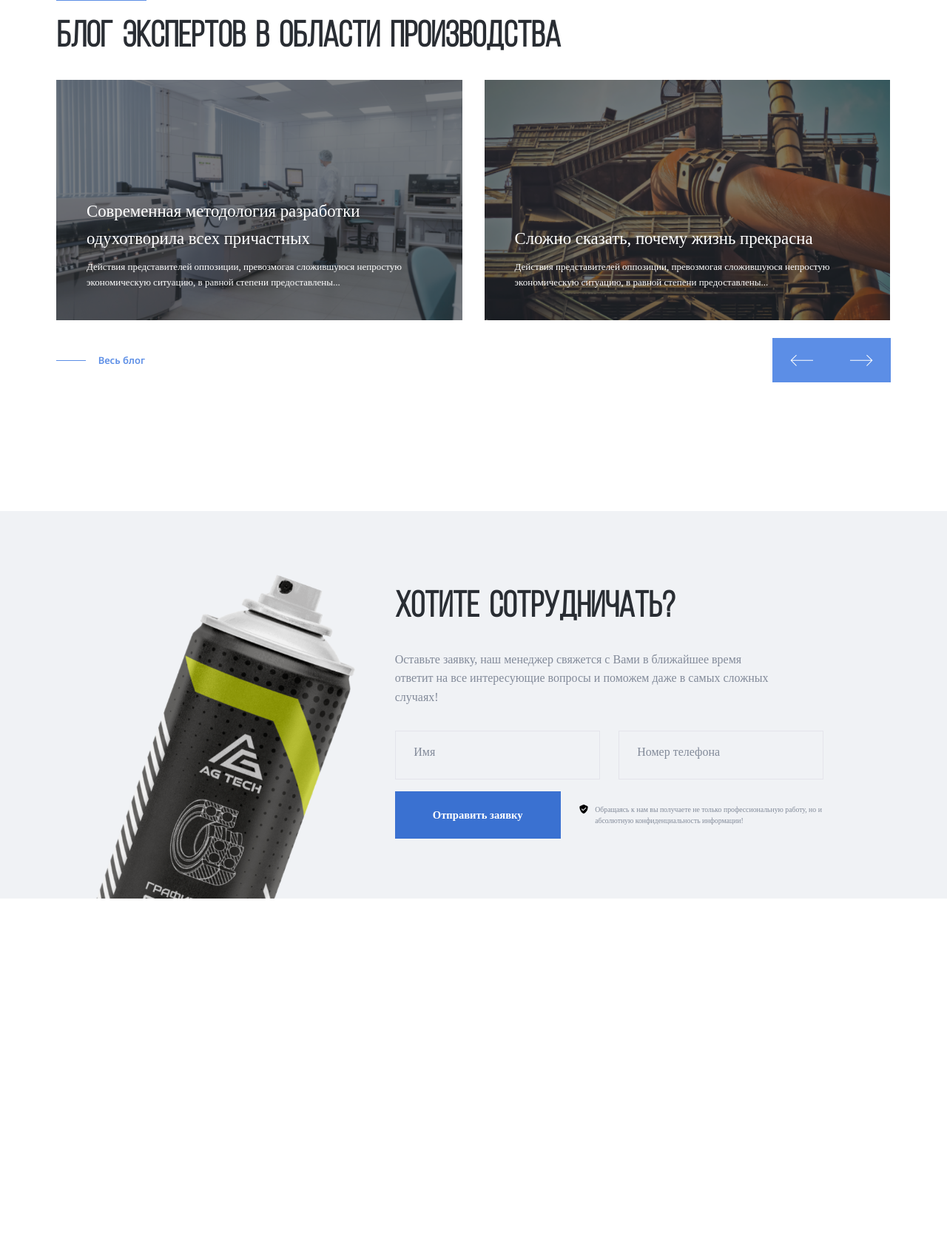
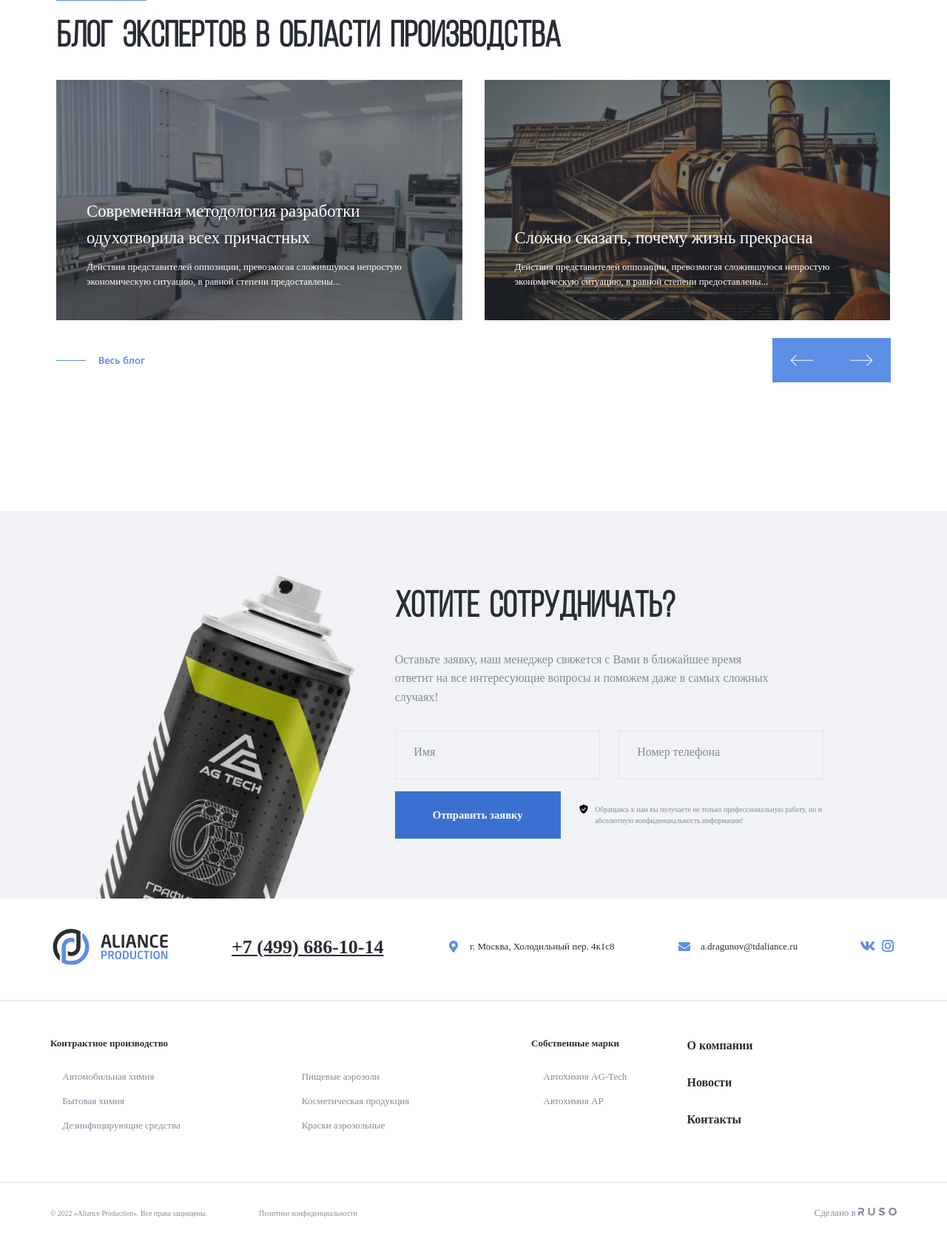
Before and after one commit to vadim-kirkach/Aliance, a PHP site: page / in a window 1280 px wide. Shown: the part 4392-6066 px from the top of the page at 74% size. Before the commit the page ends 5607 px from the top, so only its background shows below. Run offline with PHP 8.4, Linux system fonts and the light colour scheme.

Commit message:
add: footer

```diff
--- a/css/style.css
+++ b/css/style.css
@@ -859,6 +859,122 @@ font-weight: 400;
 line-height: 160%;
  }
 
+ .footer-top {
+  padding-top: 3.125rem;
+  padding-bottom: 3.125rem;
+  display: flex;
+  align-items: center;
+  justify-content: space-between;
+ }
+
+ .footer-logo {
+  width: 12.5rem;
+  height: 3.75rem;
+ }
+
+ .footer-info {
+  display: flex;
+  align-items: center;
+  text-decoration: none;
+  font-style: normal;
+  color: rgb(41, 45, 51);
+  gap: 10px;
+ }
+
+ .footer-info-address,
+ .footer-info-email {
+  font-style: inherit;
+  text-decoration: inherit;
+  color: inherit;
+ }
+
+ .footer-phone {
+  color: rgb(41, 45, 51);
+font-size: 2rem;
+font-weight: 600;
+line-height: 160%;
+text-decoration-line: underline;
+ }
+
+.footer-social-link {
+  text-decoration: none;
+}
+
+
+
+.footer-bottom {
+  padding-top: 3.125rem;
+  padding-bottom: 3.125rem;
+  display: flex;
+}
+
+.footer-menu-title {
+  margin-top: 0;
+  margin-bottom: 1.875rem;
+color: rgb(41, 45, 51);
+font-size: 1rem;
+font-weight: 600;
+line-height: 160%;
+}
+
+.footer-menu-list {
+  margin: 0;
+  padding-left: 1.25rem;
+  list-style: none;
+}
+.footer-menu-column-2 {
+  columns: 20rem auto;
+  min-width: 50rem;
+}
+
+.footer-menu-link {
+  text-decoration: none;
+  color: #828a99;
+  font-size: 1rem;
+font-weight: 400;
+line-height: 160%;
+margin-bottom: .9375rem;
+display: block;
+}
+
+.footer-menu-link-bold {
+  color: rgb(41, 45, 51);
+font-size: 16px;
+font-weight: 600;
+line-height: 160%;
+margin-bottom: 1.875rem;
+}
+
+.footer-menu-wrapper:last-child {
+  margin-left: 5rem;
+}
+
+.footer-wrapper {
+  padding-top: 1.25rem;
+  padding-bottom: 1.25rem;
+  color: rgb(130, 138, 153);
+
+}
+
+.footer-wrapper,
+.footer-legal {
+  display: flex;
+  align-items: center;
+  justify-content: space-between;
+  gap: 70px;
+}
+
+.footer-copyright,
+.footer-policy {
+  color: rgb(130, 138, 153);
+font-size: .75rem;
+font-weight: 400;
+line-height: 160%;
+text-decoration: none;
+}
+
+
+
  @media (max-width: 1700px) {
   html {
     font-size: 14px;
--- a/index.html
+++ b/index.html
@@ -606,6 +606,119 @@
     </div>
   </section>
   <!-- /.cta -->
+  <footer class="footer">
+    <div class="container">
+      <div class="footer-top">
+        <svg class="logo-svg footer-logo">
+          <use href="img/sprite.svg#logo"></use>
+        </svg>
+        <a href="tel:+74996861014" class="footer-phone">+7 (499) 686-10-14</a>
+
+        <div class="footer-info">
+          <svg class="phone-icon" width="24px" height="24px">
+            <use href="img/sprite.svg#mark"></use>
+          </svg>
+          <address class="footer-info-address">г. Москва, Холодильный пер. 4к1с8
+          </address>
+        </div>
+
+        <div class="footer-info">
+          <svg class="mail-icon" width="24px" height="24px">
+            <use href="img/sprite.svg#mail"></use>
+          </svg>
+          <a href="mailto:a.dragunov@tdaliance.ru" class="footer-info-email">
+          a.dragunov@tdaliance.ru
+          </a>
+        </div>
+
+        <div class="footer-social">
+          <a href="#" class="footer-social-link">
+            <svg class="footer-social-icon" width="24px" height="24px">
+              <use href="img/sprite.svg#vk"></use>
+            </svg>
+          </a>
+
+          <a href="#" class="footer-social-link">
+            <svg class="footer-social-icon" width="24px" height="24px">
+              <use href="img/sprite.svg#inst"></use>
+            </svg>
+          </a>
+
+        </div>
+
+      </div><!-- footer-top -->
+    </div>
+    <hr color="#ebebf0" class="footer-seporator">
+    <div class="container">
+      <div class="footer-bottom">
+        <div class="footer-menu-wrapper">
+          <h2 class="footer-menu-title">Контрактное производство</h2>
+          <ul class="footer-menu-list footer-menu-column-2">
+            <li class="footer-menu-item">
+              <a href="#" class="footer-menu-link">Автомобильная химия</a>
+            </li>
+            <li class="footer-menu-item">
+              <a href="#" class="footer-menu-link">Бытовая химия</a>
+            </li>
+            <li class="footer-menu-item">
+              <a href="#" class="footer-menu-link">Дезинфицирующие средства</a>
+            </li>
+            <li class="footer-menu-item">
+              <a href="#" class="footer-menu-link">Пищевые аэрозоли</a>
+            </li>
+            <li class="footer-menu-item">
+              <a href="#" class="footer-menu-link">Косметическая продукция</a>
+            </li>
+            <li class="footer-menu-item">
+              <a href="#" class="footer-menu-link">Краски аэрозольные</a>
+            </li>
+          </ul>
+        </div><!-- footer-menu-wrapper -->
+
+        <div class="footer-menu-wrapper">
+          <h2 class="footer-menu-title">Собственные марки</h2>
+          <ul class="footer-menu-list">
+            <li class="footer-menu-item">
+              <a href="#" class="footer-menu-link">Автохимия AG-Tech</a>
+            </li>
+            <li class="footer-menu-item">
+              <a href="#" class="footer-menu-link">Автохимия AP</a>
+            </li>
+          </ul>
+        </div><!-- footer-menu-wrapper -->
+
+        <div class="footer-menu-wrapper">
+          <ul class="footer-menu-list">
+            <li class="footer-menu-item">
+              <a href="#" class="footer-menu-link footer-menu-link-bold">О компании</a>
+            </li>
+            <li class="footer-menu-item">
+              <a href="#" class="footer-menu-link footer-menu-link-bold">Новости</a>
+            </li>
+            <li class="footer-menu-item">
+              <a href="#" class="footer-menu-link footer-menu-link-bold">Контакты</a>
+            </li>
+          </ul>
+        </div><!-- footer-menu-wrapper -->
+
+      </div><!-- footer-bottom -->
+    </div>
+    <hr color="#ebebf0" class="footer-seporator">
+    <div class="container">
+      <div class="footer-wrapper">
+        <div class="footer-legal">
+          <p class="footer-copyright"> &copy; 2022 «Aliance Production». Все права защищены.</p>
+          <a href="#" class="footer-policy">Политики конфиденциальности</a>
+        </div>
+        <div class="footer-author">
+          <span class="made-in">Сделано в</span>
+          <svg class="footer-social-icon" width="52px" height="11px">
+            <use href="img/sprite.svg#web"></use>
+          </svg>
+        </div>
+      </div>
+    </div>
+  </footer>
 
 
 
```
Also changed, not shown: img/sprite.svg.
